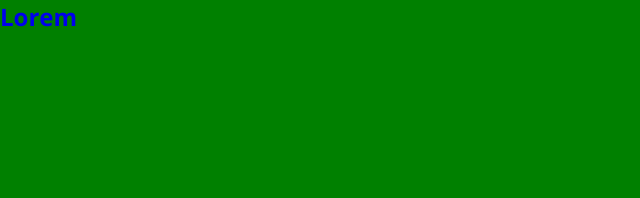
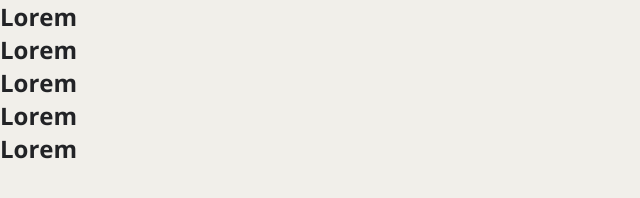
Before and after one commit to megasheep/megasheep.github.io, a website: page index.html in a window 1280 px wide. Shown: the whole page, without its empty margins (0-640 px from the left). Drawn offline with nearby package versions, Linux system fonts and the light colour scheme.

Commit message:
Update CSS

```diff
--- a/assets/scss/_main.scss
+++ /dev/null
@@ -1,28 +0,0 @@
-@import url('https://fonts.googleapis.com/css2?family=Open+Sans:wght@700;800&display=swap');
-
-*
-{
-    box-sizing: inherit;
-    font-family: 'Open Sans', sans-serif;
-    list-style: none;
-    margin: 0;
-    padding: 0;
-    text-decoration: none;
-    -webkit-font-smoothing: antialiased;
-    -moz-osx-font-smoothing: grayscale;
-}
-
-::selection
-{
-    background-color: $color-selection;
-}
-
-html
-{
-    box-sizing: border-box;
-    font-size: 16px;
-    -webkit-text-size-adjust: 100%;
-    background-color: $color-background;
-    color: white;
-    font-size: rem(24);
-}
--- a/assets/scss/_variables.scss
+++ b/assets/scss/_variables.scss
@@ -1,3 +1,3 @@
 /* Colors */
-$color-background: green;
-$color-selection: yellow;
+$color-light: #f1efea;
+$color-dark: #222326;
--- a/assets/scss/megasheep.scss
+++ b/assets/scss/megasheep.scss
@@ -1,4 +1,33 @@
 @import '_rem';
+@import "_variables";
 
-@import "_variables";
-@import "_main";
+@import url('https://fonts.googleapis.com/css2?family=Open+Sans:wght@700;800&display=swap');
+
+*
+{
+    box-sizing: inherit;
+    font-family: 'Open Sans', sans-serif;
+    color: $color-dark;
+    font-size: rem(24);
+    list-style: none;
+    margin: 0;
+    padding: 0;
+    text-decoration: none;
+    -webkit-font-smoothing: antialiased;
+    -moz-osx-font-smoothing: grayscale;
+}
+
+::selection
+{
+    background-color: $color-dark;
+    color: $color-light;
+}
+
+html,
+body
+{
+    box-sizing: border-box;
+    font-size: 16px;
+    -webkit-text-size-adjust: 100%;
+    background-color: $color-light;
+}
--- a/index.html
+++ b/index.html
@@ -1,7 +1,7 @@
 <html>
 	<head>
 		<base href="">
-		<title>New Tab</title>
+		<title>megasheep</title>
 		<meta charset="UTF-8">
 		<link href="megasheep.css" rel="stylesheet">
 	</head>
@@ -11,6 +11,18 @@
 				<li>
 					<a href="#">Lorem</a>
 				</li>
+				<li>
+					<a href="#">Lorem</a>
+				</li>
+				<li>
+					<a href="#">Lorem</a>
+				</li>
+				<li>
+					<a href="#">Lorem</a>
+				</li>
+				<li>
+					<a href="#">Lorem</a>
+				</li>
 			</ul>
 		</main>
 	</body>
```
Also changed, not shown: megasheep.css, 1 other file.
